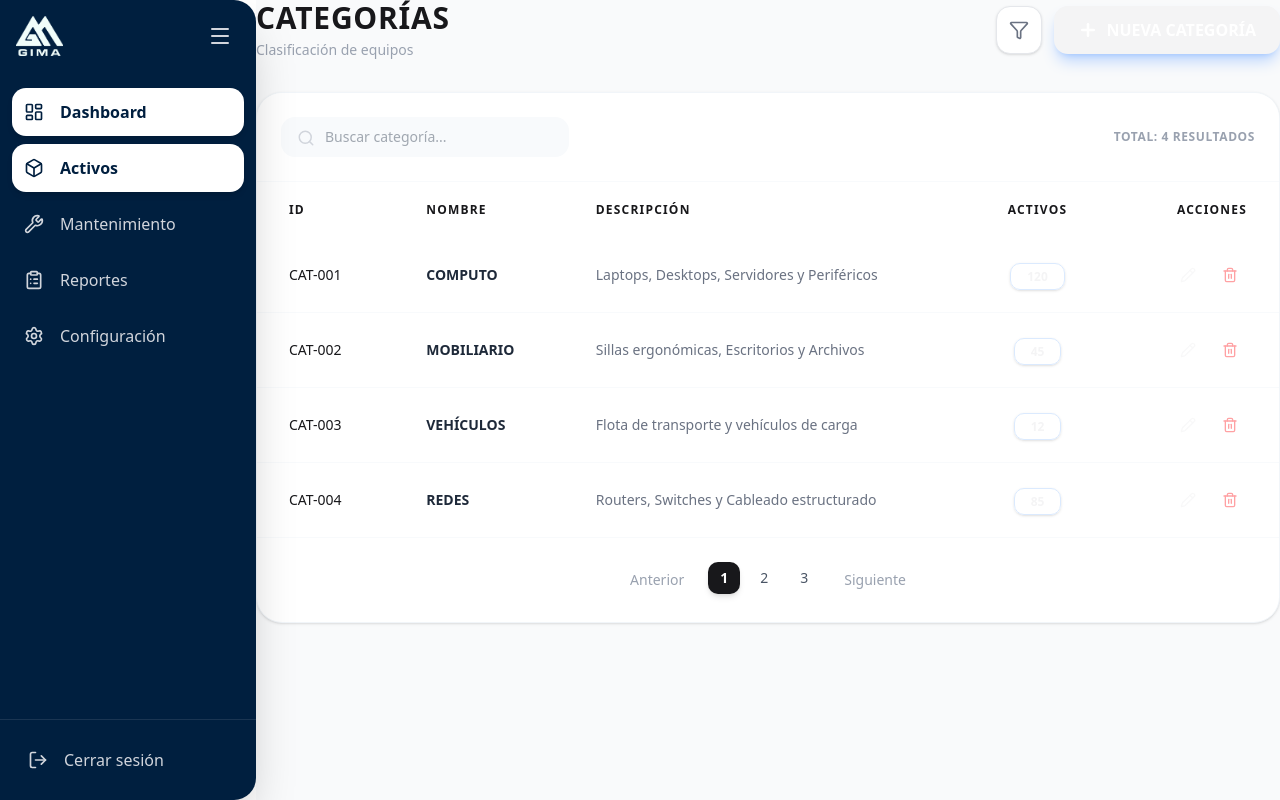
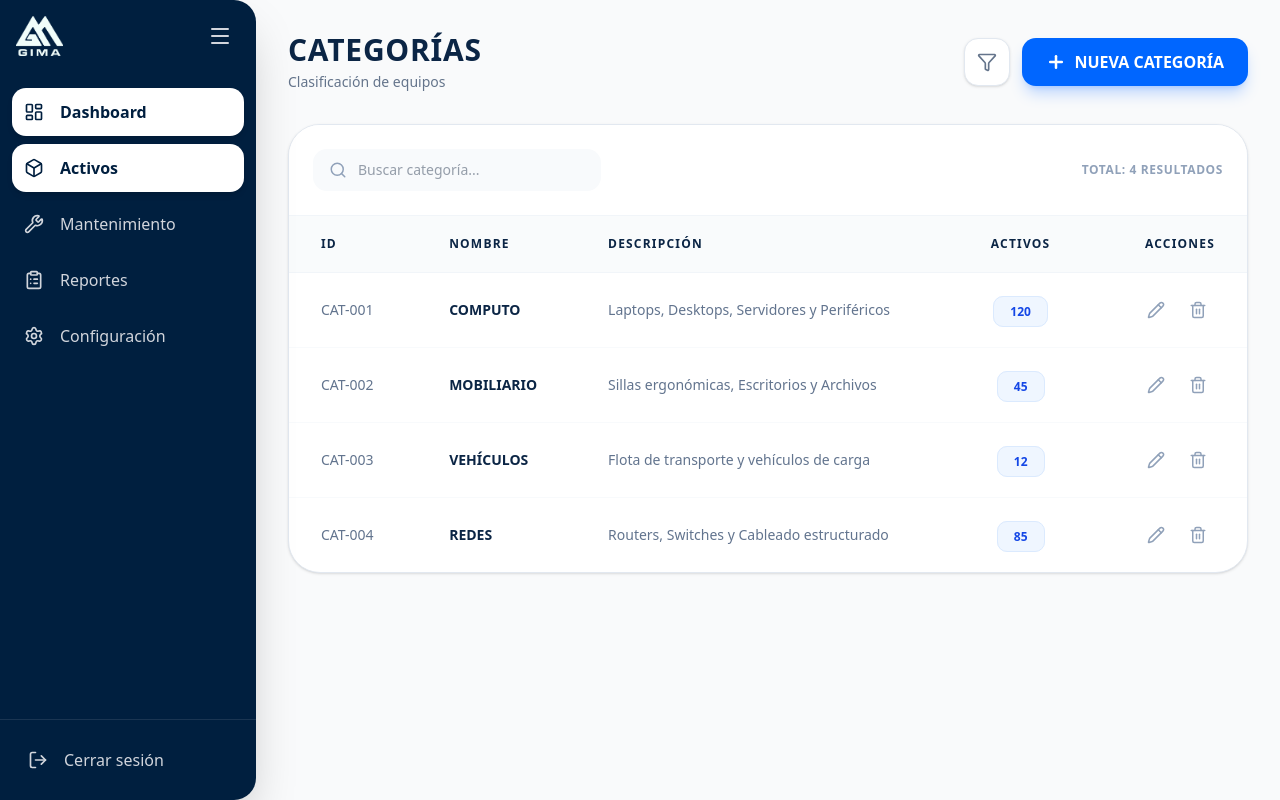
Before and after one commit to g41642596-cyber/gima-project, a Next.js app: page /dashboard/categorias-activos in a window 1280 px wide. Built offline with nearby package versions, Linux system fonts and the light colour scheme.

Commit message:
Vista Activos

```diff
--- a/src/app/dashboard/categorias-activos/page.tsx
+++ b/src/app/dashboard/categorias-activos/page.tsx
@@ -2,31 +2,33 @@
 
 import { useState } from "react";
 import { Pencil, Trash2, Plus, Search, Filter } from "lucide-react";
-import DeleteAlert from "@/components/ui/alerta";
-import { DashboardHeader } from "@/components/ui/dashboard-header";
-import Header from "@/components/ui/header";
+import DeleteAlert from "@/components/ui/DeleteAlerta";
 
 // Datos ejemplo
 const initialCategories = [
-  { id: "CAT-001", name: "COMPUTO", description: "Laptops, Desktops, Servidores y Periféricos", total: 120, },
-  { id: "CAT-002", name: "MOBILIARIO", description: "Sillas ergonómicas, Escritorios y Archivos", total: 45, },
-  { id: "CAT-003", name: "VEHÍCULOS", description: "Flota de transporte y vehículos de carga", total: 12, },
-  { id: "CAT-004", name: "REDES", description: "Routers, Switches y Cableado estructurado", total: 85, },
+  { id: "CAT-001", name: "COMPUTO", description: "Laptops, Desktops, Servidores y Periféricos", total: 120 },
+  { id: "CAT-002", name: "MOBILIARIO", description: "Sillas ergonómicas, Escritorios y Archivos", total: 45 },
+  { id: "CAT-003", name: "VEHÍCULOS", description: "Flota de transporte y vehículos de carga", total: 12 },
+  { id: "CAT-004", name: "REDES", description: "Routers, Switches y Cableado estructurado", total: 85 },
 ];
 
-export default function Dashboard() {
-  // Lógica de la alerta
+export default function CategoriesPage() {
   const [categories, setCategories] = useState(initialCategories);
+  const [searchTerm, setSearchTerm] = useState("");
   const [isAlertOpen, setIsAlertOpen] = useState(false);
   const [idToDelete, setIdToDelete] = useState<string | null>(null);
 
-  // Función al hacer clic en borrar
+  // Lógica de Filtrado
+  const filteredCategories = categories.filter((cat) =>
+    cat.name.toLowerCase().includes(searchTerm.toLowerCase()) ||
+    cat.id.toLowerCase().includes(searchTerm.toLowerCase())
+  );
+
   const handleDeleteClick = (id: string) => {
     setIdToDelete(id);
     setIsAlertOpen(true);
   };
 
-  // Función para confirmar borrado
   const confirmDelete = () => {
     setCategories(categories.filter((cat) => cat.id !== idToDelete));
     setIsAlertOpen(false);
@@ -35,120 +37,103 @@ export default function Dashboard() {
 
   return (
     <div className="font-sans space-y-6">
+
+      {/* HEADER */}
       <div className="flex flex-col md:flex-row justify-between items-end md:items-center gap-4 pb-2">
         <div>
-          <h1 className="text-3xl font-bold text-primary font-title tracking-wide">
+          <h1 className="text-3xl font-bold text-gima-navy font-title tracking-wide">
             CATEGORÍAS
           </h1>
-          <p className="text-gray-400 text-sm mt-1 font-medium">
+          <p className="text-gima-gray text-sm mt-1 font-medium">
             Clasificación de equipos
           </p>
         </div>
 
         <div className="flex gap-3">
-          {/* Botón Filtro */}
-          <button className="p-3 bg-white border border-gray-200 text-gray-500 rounded-xl hover:bg-gray-50 transition-colors shadow-sm">
+          <button className="p-3 bg-white border border-slate-200 text-gima-gray rounded-xl hover:bg-slate-50 transition-colors shadow-sm">
             <Filter size={20} />
           </button>
 
-          {/* Botón Principal */}
-          <button className="bg-secondary hover:bg-blue-700 text-white px-6 py-3 rounded-xl font-bold shadow-lg shadow-blue-500/30 transition-all flex items-center gap-2 transform active:scale-95">
+          <button className="bg-gima-blue hover:brightness-90 text-white px-6 py-3 rounded-xl font-bold shadow-lg shadow-blue-500/30 transition-all flex items-center gap-2 transform active:scale-95">
             <Plus size={20} strokeWidth={3} />
             <span>NUEVA CATEGORÍA</span>
           </button>
         </div>
       </div>
 
-      {/* Tarjeta de la Tabla */}
-      <section className="bg-white rounded-4xl shadow-sm border border-slate-100 overflow-hidden">
+      {/* TARJETA DE LA TABLA */}
+      <section className="bg-white rounded-[2rem] shadow-sm border border-slate-200 overflow-hidden">
 
-        {/* Barra de herramientas de la tabla */}
-        <div className="p-6 border-b border-slate-50 flex justify-between items-center bg-white">
+        {/* BARRA DE HERRAMIENTAS */}
+        <div className="p-6 border-b border-slate-100 flex justify-between items-center bg-white">
           <div className="relative w-72">
-            <Search className="absolute left-4 top-3 text-gray-300" size={18} />
+            <Search className="absolute left-4 top-3 text-slate-400" size={18} />
             <input
               type="text"
               placeholder="Buscar categoría..."
-              className="w-full bg-[#F8FAFC] pl-11 pr-4 py-2.5 rounded-xl text-sm font-medium text-gray-600 outline-none focus:ring-2 focus:ring-blue-100 transition-all"
+              value={searchTerm}
+              onChange={(e) => setSearchTerm(e.target.value)}
+              className="w-full bg-slate-50 pl-11 pr-4 py-2.5 rounded-xl text-sm font-medium text-slate-700 outline-none focus:ring-2 focus:ring-blue-100 transition-all border border-transparent focus:border-blue-200"
             />
           </div>
-          <span className="text-xs font-bold text-gray-400 uppercase tracking-wider">
-            Total: {categories.length} Resultados
+          <span className="text-xs font-bold text-slate-400 uppercase tracking-wider">
+            Total: {filteredCategories.length} Resultados
           </span>
         </div>
 
-        {/* TABLA PRINCIPAL */}
+        {/* TABLA */}
         <div className="overflow-x-auto">
           <table className="w-full text-left border-collapse">
             <thead>
-              <tr className="bg-background text-primary">
-                <th className="py-5 px-8 text-xs font-bold uppercase tracking-widest font-title">ID</th>
-                <th className="py-5 px-6 text-xs font-bold uppercase tracking-widest font-title">Nombre</th>
-                <th className="py-5 px-6 text-xs font-bold uppercase tracking-widest font-title">Descripción</th>
-                <th className="py-5 px-6 text-xs font-bold uppercase tracking-widest font-title text-center">Activos</th>
-                <th className="py-5 px-8 text-xs font-bold uppercase tracking-widest font-title text-right">Acciones</th>
+              <tr className="bg-slate-50/80 text-gima-navy border-b border-slate-100">
+                <th className="py-5 px-8 text-xs font-extrabold uppercase tracking-widest font-title">ID</th>
+                <th className="py-5 px-6 text-xs font-extrabold uppercase tracking-widest font-title">Nombre</th>
+                <th className="py-5 px-6 text-xs font-extrabold uppercase tracking-widest font-title">Descripción</th>
+                <th className="py-5 px-6 text-xs font-extrabold uppercase tracking-widest font-title text-center">Activos</th>
+                <th className="py-5 px-8 text-xs font-extrabold uppercase tracking-widest font-title text-right">Acciones</th>
               </tr>
             </thead>
             <tbody className="divide-y divide-slate-50">
-              {categories.map((item) => ( // Usamos categories del estado
-                <tr key={item.id} className="hover:bg-blue-50/40 transition-colors group">
-                  {/* ID */}
-                  <td className="py-5 px-8 font-medium text-primary text-sm">
-                    {item.id}
-                  </td>
-
-                  {/* Nombre */}
-                  <td className="py-5 px-6 font-bold text-gray-800 text-sm">
-                    {item.name}
-                  </td>
-
-                  {/* Descripción */}
-                  <td className="py-5 px-6 text-sm text-gray-500 max-w-xs truncate">
-                    {item.description}
-                  </td>
-
-                  {/* Total Activos */}
+              {/* Iteramos sobre los filtrados */}
+              {filteredCategories.length > 0 ? (
+                filteredCategories.map((item) => (
+                  <tr key={item.id} className="hover:bg-blue-50/30 transition-colors group">
+                    <td className="py-5 px-8 font-medium text-slate-500 text-sm">{item.id}</td>
+                    <td className="py-5 px-6 font-bold text-gima-navy text-sm">{item.name}</td>
+                    <td className="py-5 px-6 text-sm text-slate-500 max-w-xs truncate">{item.description}</td>
                     <td className="py-5 px-6 text-center">
-                    <span className="bg-background text-secondary py-1 px-4 rounded-lg text-xs font-bold border border-blue-100 shadow-sm">
+                      <span className="bg-blue-50 text-blue-700 py-1.5 px-4 rounded-lg text-xs font-bold border border-blue-100">
                         {item.total}
                       </span>
                     </td>
-
-                  {/* Botones de Acción */}
                     <td className="py-5 px-8 text-right">
-                    <div className="flex justify-end gap-2 opacity-60 group-hover:opacity-100 transition-opacity">
-                      <button className="p-2 text-secondary hover:bg-blue-50 rounded-lg transition-colors border border-transparent hover:border-blue-100">
-                        <Pencil size={16} />
+                      <div className="flex justify-end gap-2">
+                        <button className="p-2 text-slate-400 hover:text-gima-blue hover:bg-blue-50 rounded-lg transition-colors">
+                          <Pencil size={18} />
                         </button>
-
-                      {/* Botón borrar conectado */}
                         <button
                           onClick={() => handleDeleteClick(item.id)}
-                        className="p-2 text-red-400 hover:bg-red-50 rounded-lg transition-colors border border-transparent hover:border-red-100"
+                          className="p-2 text-slate-400 hover:text-red-600 hover:bg-red-50 rounded-lg transition-colors"
                         >
-                        <Trash2 size={16} />
+                          <Trash2 size={18} />
                         </button>
                       </div>
                     </td>
                   </tr>
-              ))}
+                ))
+              ) : (
+                /* Mensaje cuando no encuentra nada */
+                <tr>
+                  <td colSpan={5} className="py-10 text-center text-slate-400 text-sm">
+                    No se encontraron resultados para "{searchTerm}"
+                  </td>
+                </tr>
+              )}
             </tbody>
           </table>
         </div>
-
-        <div className="p-6 border-t border-slate-50 flex justify-center">
-          <div className="flex gap-2">
-            <button className="px-4 py-2 text-sm font-medium text-gray-400 hover:text-primary transition-colors">Anterior</button>
-            <button className="w-8 h-8 flex items-center justify-center rounded-lg bg-primary text-white text-sm font-bold shadow-md">1</button>
-            <button className="w-8 h-8 flex items-center justify-center rounded-lg hover:bg-gray-100 text-gray-600 text-sm font-medium transition-colors">2</button>
-            <button className="w-8 h-8 flex items-center justify-center rounded-lg hover:bg-gray-100 text-gray-600 text-sm font-medium transition-colors">3</button>
-            <button className="px-4 py-2 text-sm font-medium text-gray-400 hover:text-primary transition-colors">Siguiente</button>
-          </div>
-        </div>
-
       </section>
 
-      {/* Componente de Alerta */}
       <DeleteAlert
         isOpen={isAlertOpen}
         onClose={() => setIsAlertOpen(false)}
--- a/src/app/dashboard/layout.tsx
+++ b/src/app/dashboard/layout.tsx
@@ -1,7 +1,7 @@
-import { Sidebar } from "@/components/ui/Sidebar"
-// import from "@/components/ui/Sidebar"
-// import {Sidebar} from "@/components/ui/xd"
-import type React from "react"
+import { Sidebar } from "@/components/ui/Sidebar";
+import { SidebarProvider } from "@/components/ui/sidebarContext";
+// import Header from "@/components/ui/header"; //
+import type React from "react";
 
 export default function DashboardLayout({
   children,
@@ -9,10 +9,19 @@ export default function DashboardLayout({
   children: React.ReactNode
 }) {
   return (
-    <div className="flex h-screen">
-      <Sidebar />
-      {/* <Sidebar /> */}
-      <main className="flex-1 overflow-y-auto bg-gray-50">{children}</main>
-    </div>
-  )
+    <SidebarProvider>
+      <div className="flex h-screen bg-gray-50 overflow-hidden">
+        <Sidebar />
+
+        <div className="flex-1 flex flex-col h-full w-full overflow-hidden">
+
+          {/* <Header />  */}
+
+          <main className="flex-1 overflow-y-auto p-6 md:p-8">
+            {children}
+          </main>
+        </div>
+      </div>
+    </SidebarProvider>
+  );
 }
--- a/src/app/globals.css
+++ b/src/app/globals.css
@@ -44,6 +44,10 @@
   --radius-2xl: calc(var(--radius) + 8px);
   --radius-3xl: calc(var(--radius) + 12px);
   --radius-4xl: calc(var(--radius) + 16px);
+  --color-gima-blue: #0066FF;
+  --color-gima-navy: #0B2545;
+  --color-gima-light: #F0FDFA;
+  --color-gima-gray: #64748B;
 }
 
 :root {
--- a/src/components/ui/Sidebar.tsx
+++ b/src/components/ui/Sidebar.tsx
@@ -108,7 +108,7 @@ export function Sidebar() {
                   : "text-gray-300 hover:text-white hover:bg-white/10"
               )}
             >
-              <div className="min-w-[24px]"> {/* Contenedor fijo para evitar saltos */}
+              <div className="min-w-6"> {/* Contenedor fijo para evitar saltos */}
                 <Icon size={20} className={cn(isActive && "animate-pulse-once")} />
               </div>
 
@@ -130,12 +130,12 @@ export function Sidebar() {
         <button
           onClick={handleLogout}
           className={cn(
-            "flex items-center gap-3 w-full px-3 py-3 rounded-xl transition-all duration-200 text-gray-300 hover:text-white hover:bg-red-500/20 hover:text-red-200 whitespace-nowrap",
+            "flex items-center gap-3 w-full px-3 py-3 rounded-xl transition-all duration-200 text-gray-300 hover:text-white hover:bg-red-500/20 whitespace-nowrap",
             !isOpen && "justify-center"
           )}
           title="Cerrar sesión"
         >
-          <div className="min-w-[24px]">
+          <div className="min-w-6">
              <LogOut size={20} />
           </div>
           <span
```
Also changed, not shown: src/components/ui/clientLayout.tsx (deleted, +0 -9 lines), src/components/ui/filaDeCategorias.tsx (deleted, +0 -29 lines), src/components/ui/idk.tsx (deleted, +0 -104 lines), src/components/ui/xd.tsx (deleted, +0 -104 lines), src/components/ui/DeleteAlerta.tsx (renamed from src/components/ui/alerta.tsx), 1 other file (tests, documents, lock files or other folders). Lines whose indentation alone changed are shown as unchanged.
